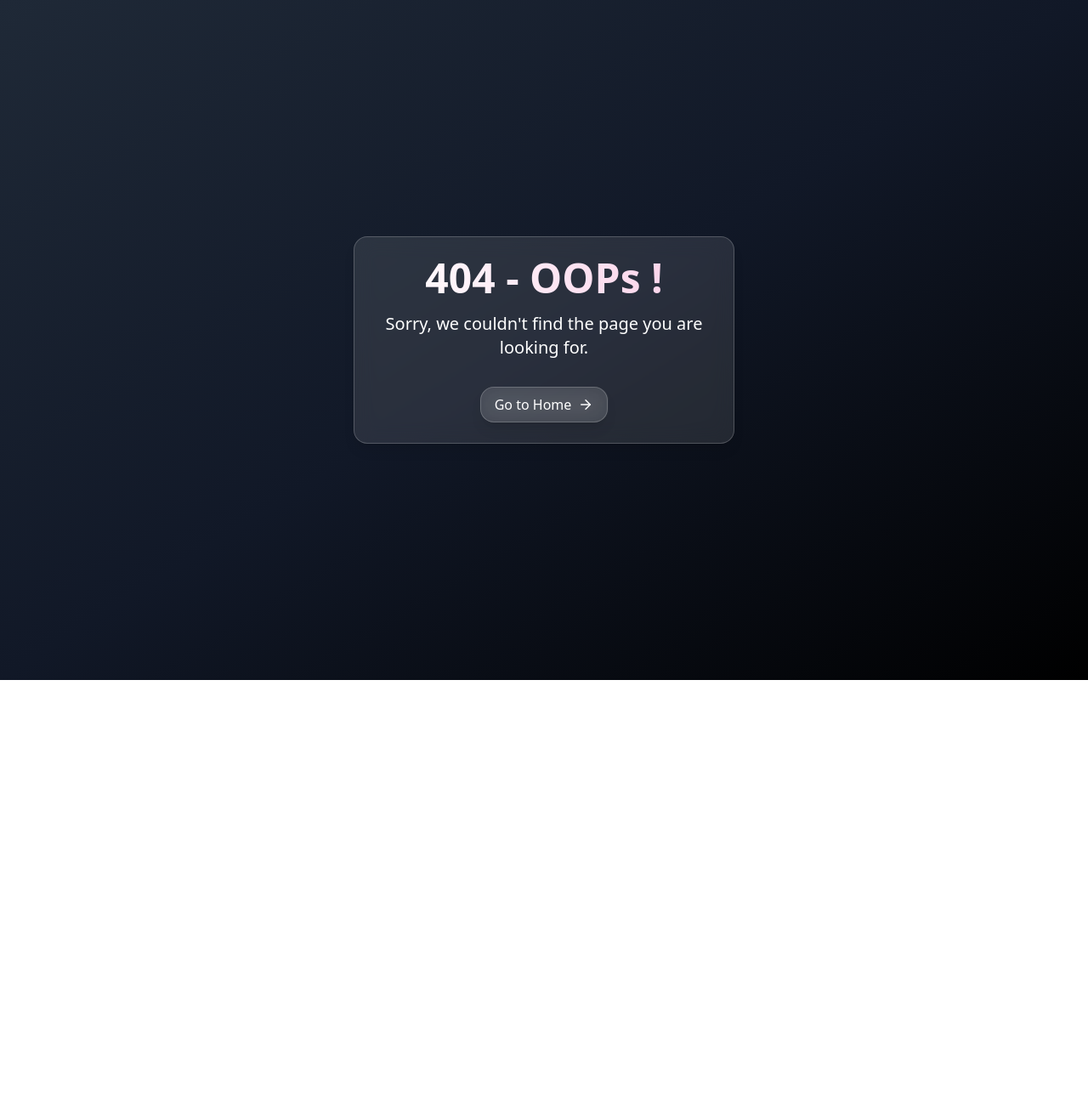
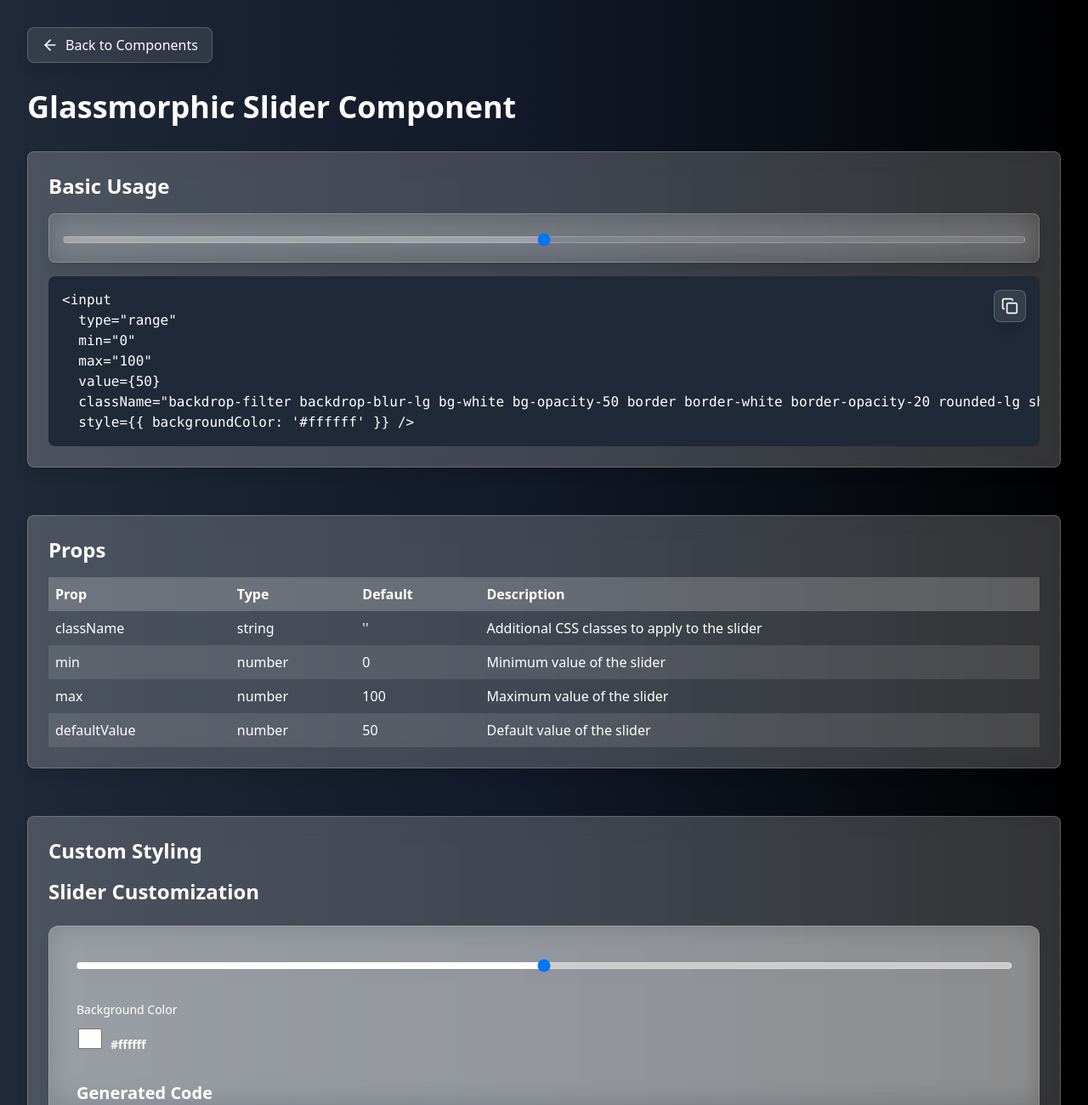
Before and after one commit to Jaishree2310/GlassyUI-Components, a React (Create React App) app: page /slider-details in a window 1280 px wide. Before the commit this address had no page. Shown: the top 1300 px of the page at 85% size. Before the commit the page ends 800 px from the top, so only its background shows below. Built offline with nearby package versions, Linux system fonts and the light colour scheme.

Commit message:
Your commit message

```diff
--- a/src/App.tsx
+++ b/src/App.tsx
@@ -14,6 +14,7 @@ import SpeedDialDetailsPage from "./components/SpeedDialDetailsPage";
 import ModalDetailsPage from "./components/ModalDetailsPage";
 import GlassMorphismGenrator from "./components/GlassMorphismGenrator";
 import NavigationDetailsPage from "./components/NavigationDetailsPage";
+import SliderDetailsPage from "./components/SliderDetailsPage";
 
 const App: React.FC = () => {
   return (
@@ -35,6 +36,8 @@ const App: React.FC = () => {
         <Route path="/modal-details" element={<ModalDetailsPage />} />
         <Route path="/navigation-details" element={<NavigationDetailsPage />} />
         <Route path="/generator" element={<GlassMorphismGenrator />} />
+        <Route path="/slider-details" element={<SliderDetailsPage/>} />
+
         <Route path="*" element={<NotFoundPage />} />
       </Routes>
     </Router>
--- a/src/components/GlassyUIComponentsPage.tsx
+++ b/src/components/GlassyUIComponentsPage.tsx
@@ -325,6 +325,27 @@ const GlassyUIComponentsPage: React.FC = () => {
                 </Tooltip>
               </div>
             </ComponentCard>
+            <ComponentCard
+  title="Sliders"
+  description="Elegant sliders with glassmorphic styling."
+  icon={<Sliders size={24} />}
+  onClick={() => navigate("/slider-details")}
+>
+  <div className="flex flex-col space-y-4 mt-4">
+
+    <input
+      type="range"
+      min="0"
+      max="100"
+      defaultValue={75} // Different default value for variety
+      className={`${getGlassyClasses()} w-full h-2 rounded-lg appearance-none cursor-pointer`}
+      style={{
+        background: 'linear-gradient(90deg, rgba(255, 255, 255, 0.3) 75%, rgba(255, 255, 255, 0.1) 75%)',
+      }}
+    />
+  </div>
+</ComponentCard>
+
           </div>
         </main>
       </div>
--- /dev/null
+++ b/src/components/SliderDetailsPage.tsx
@@ -0,0 +1,184 @@
+import React, { useState, useEffect } from 'react';
+import { useNavigate } from 'react-router-dom';
+import { ArrowLeft, Copy, Check } from 'lucide-react';
+import BackToTopButton from './BackToTop';
+
+const SliderDetailsPage: React.FC = () => {
+  const navigate = useNavigate();
+  const [copiedStates, setCopiedStates] = useState<{ [key: string]: boolean }>({});
+  const [customBgColor, setCustomBgColor] = useState('#ffffff');
+  const [customOpacity, setCustomOpacity] = useState(50);
+  const [customCode, setCustomCode] = useState('');
+  const [sliderValue, setSliderValue] = useState(50); // Track slider value
+
+  const getGlassyClasses = (opacity = 10) => {
+    return `backdrop-filter backdrop-blur-lg bg-white bg-opacity-${opacity} border border-white border-opacity-20 rounded-lg shadow-lg transition-all duration-300`;
+  };
+  const handleSliderChange = (e: React.ChangeEvent<HTMLInputElement>) => {
+    setSliderValue(Number(e.target.value)); // Update slider value
+  };
+
+
+  const copyToClipboard = (text: string, key: string) => {
+    navigator.clipboard.writeText(text).then(() => {
+      setCopiedStates(prev => ({ ...prev, [key]: true }));
+      setTimeout(() => setCopiedStates(prev => ({ ...prev, [key]: false })), 2000);
+    });
+  };
+
+  const CopyButton: React.FC<{ text: string, codeKey: string }> = ({ text, codeKey }) => (
+    <button
+      onClick={() => copyToClipboard(text, codeKey)}
+      className={`absolute top-4 right-4 ${getGlassyClasses()} p-2 hover:bg-opacity-20 text-white`}
+      title="Copy to clipboard"
+    >
+      {copiedStates[codeKey] ? <Check size={20} /> : <Copy size={20} />}
+    </button>
+  );
+
+  const handleBackToComponents = () => {
+    navigate('/components');
+  };
+
+  useEffect(() => {
+    updateCustomCode();
+  }, [customBgColor, customOpacity]);
+
+  const updateCustomCode = () => {
+    const code = `<input type="range" min="0" max="100" value={${sliderValue}} className="${getGlassyClasses(customOpacity)}" style={{ backgroundColor: '${customBgColor}' }} />`;
+    setCustomCode(code);
+  };
+
+  return (
+    <div className="min-h-screen p-8 font-sans bg-gradient-to-r from-gray-800 via-gray-900 to-black text-white relative">
+      <BackToTopButton />
+      <nav className="mb-8 flex items-center justify-between relative z-10">
+        <button
+          onClick={handleBackToComponents}
+          className={`flex items-center ${getGlassyClasses()} px-4 py-2 hover:bg-opacity-20 text-white`}
+        >
+          <ArrowLeft size={20} className="mr-2" />
+          Back to Components
+        </button>
+      </nav>
+
+      <h1 className="text-4xl font-bold mb-8 text-white relative z-10">Glassmorphic Slider Component</h1>
+
+      <section className={`${getGlassyClasses(20)} p-6 mb-14 text-white relative z-10`}>
+        <h2 className="text-2xl font-bold mb-4">Basic Usage</h2>
+        <div className={`${getGlassyClasses()} p-4 hover:shadow-xl mb-4`}>
+          <input
+            type="range"
+            min="0"
+            max="100"
+            value={sliderValue} // Use value instead of defaultValue
+            onChange={(e) => setSliderValue(Number(e.target.value))} // Update slider value
+            className={`${getGlassyClasses(50)} w-full h-2 rounded-lg appearance-none cursor-pointer`}
+            style={{
+              background: `linear-gradient(90deg, rgba(255, 255, 255, 0.3) ${sliderValue}%, rgba(255, 255, 255, 0.1) ${sliderValue}%)`, // Dynamic gradient
+            }}
+          />
+        </div>
+        <pre className="bg-gray-800 text-white p-4 rounded-lg overflow-x-auto relative">
+          {`<input
+  type="range"
+  min="0"
+  max="100"
+  value={${sliderValue}}
+  className="${getGlassyClasses(50)}"
+  style={{ backgroundColor: '${customBgColor}' }} />`}
+          <CopyButton text={`<input type="range" min="0" max="100" value={${sliderValue}} className="${getGlassyClasses(50)}" style={{ backgroundColor: '${customBgColor}' }} />`} codeKey="basicUsage" />
+        </pre>
+      </section>
+      <section className={`${getGlassyClasses(20)} p-6 mb-14 text-white relative z-10`}>
+        <h2 className="text-2xl font-bold mb-4">Props</h2>
+        <div className="overflow-x-auto">
+          <table className="w-full">
+            <thead>
+              <tr className="bg-white bg-opacity-20">
+                <th className="text-left p-2">Prop</th>
+                <th className="text-left p-2">Type</th>
+                <th className="text-left p-2">Default</th>
+                <th className="text-left p-2">Description</th>
+              </tr>
+            </thead>
+            <tbody>
+              <tr>
+                <td className="p-2">className</td>
+                <td className="p-2">string</td>
+                <td className="p-2">''</td>
+                <td className="p-2">Additional CSS classes to apply to the slider</td>
+              </tr>
+              <tr className="bg-white bg-opacity-10">
+                <td className="p-2">min</td>
+                <td className="p-2">number</td>
+                <td className="p-2">0</td>
+                <td className="p-2">Minimum value of the slider</td>
+              </tr>
+              <tr>
+                <td className="p-2">max</td>
+                <td className="p-2">number</td>
+                <td className="p-2">100</td>
+                <td className="p-2">Maximum value of the slider</td>
+              </tr>
+              <tr className="bg-white bg-opacity-10">
+                <td className="p-2">defaultValue</td>
+                <td className="p-2">number</td>
+                <td className="p-2">50</td>
+                <td className="p-2">Default value of the slider</td>
+              </tr>
+            </tbody>
+          </table>
+        </div>
+      </section>
+      <section className={`${getGlassyClasses(20)} p-6 mb-8 text-white relative z-10`}>
+      <h2 className="text-2xl font-bold mb-4">Custom Styling</h2>
+      <div className="mb-12">
+        <h3 className="text-2xl font-semibold mb-6">Slider Customization</h3>
+        <div className={`${getGlassyClasses(30)} p-8 hover:shadow-xl rounded-xl`}>
+          <div className="mb-8">
+            <input
+              type="range"
+              min="0"
+              max="100"
+              value={sliderValue}
+              onChange={handleSliderChange}
+              className={`${getGlassyClasses()} w-full h-2 rounded-lg appearance-none cursor-pointer`}
+              style={{
+                background: `linear-gradient(90deg, ${customBgColor} ${sliderValue}%, #cccccc ${sliderValue}%)`,
+              }}
+            />
+          </div>
+          <div className="space-y-2">
+            <label className="block text-sm font-medium text-white">Background Color</label>
+            <input
+              type="color"
+              value={customBgColor}
+              onChange={(e) => setCustomBgColor(e.target.value)}
+              className="w-8 h-8 cursor-pointer border-none bg-transparent "
+            />
+            <span className="text-sm p-2 font-semibold">{customBgColor}</span>
+          </div>
+          <div className="mt-8">
+        <h4 className="text-xl font-semibold mb-4">Generated Code</h4>
+        <div className="relative ">
+          <pre className="bg-gray-800 text-white p-4 rounded-lg overflow-x-auto">
+            {customCode}
+          </pre>
+          <CopyButton text={customCode} codeKey="customStyling" />
+        </div>
+      </div>
+        </div>
+      </div>
+    </section>
+
+
+
+
+
+
+    </div>
+  );
+};
+
+export default SliderDetailsPage;
```
